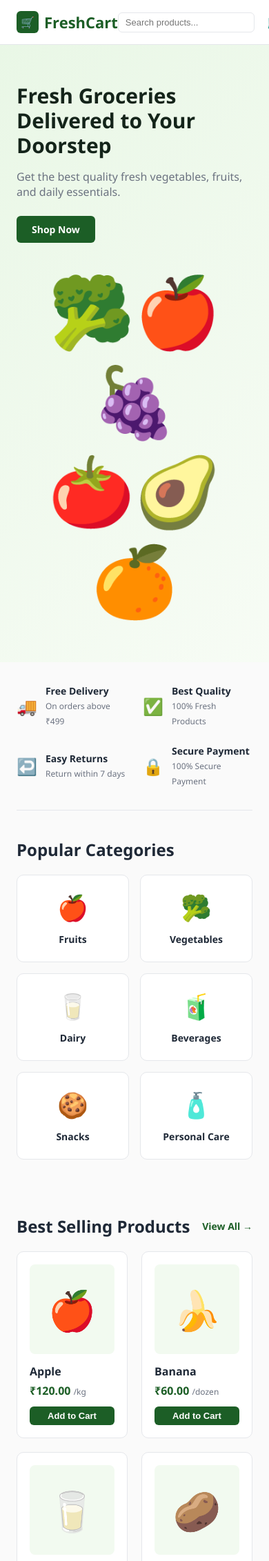
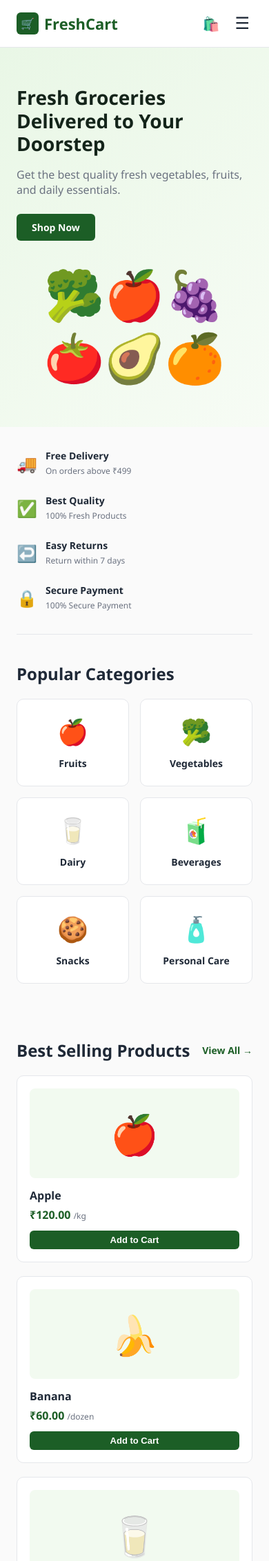
Before and after one commit to Neehari09/Freshcart, a Django app: page / in a window 390 px wide; the page is wider, and only the part inside the window is pictured. Shown: the top 2263 px of that part at 69% size. Run offline with Django 5.2, Linux system fonts and the light colour scheme; data comes from the database, SQL or seed files in the repository; both versions use the stored data as it was after the commit.

Commit message:
Made project fully responsive and added Google Maps to contact form

```diff
--- a/store/static/store/css/style.css
+++ b/store/static/store/css/style.css
@@ -120,6 +120,16 @@ img {
   display: flex;
   align-items: center;
   justify-content: center;
+}
+
+.mobile-menu-toggle {
+  display: none;
+  background: none;
+  border: none;
+  font-size: 24px;
+  color: var(--text-dark);
+  cursor: pointer;
+  padding: 4px;
 }
 
 /* ---------- Buttons ---------- */
@@ -822,10 +832,59 @@ img {
   .feature-strip { grid-template-columns: repeat(2, 1fr); }
   .footer-grid { grid-template-columns: 1fr 1fr; }
   .stats-row { grid-template-columns: repeat(2, 1fr); }
-  .main-nav { display: none; }
+
+  /* Mobile Navigation */
+  .mobile-menu-toggle {
+    display: block;
+  }
+  .main-nav {
+    display: none;
+    position: absolute;
+    top: 100%;
+    left: 0;
+    width: 100%;
+    background: #fff;
+    flex-direction: column;
+    gap: 0;
+    padding: 10px 0;
+    border-bottom: 1px solid var(--border);
+    box-shadow: var(--shadow);
+  }
+  .main-nav.active {
+    display: flex;
+  }
+  .main-nav a {
+    padding: 12px 24px;
+    border-bottom: none;
+    border-left: 3px solid transparent;
+  }
+  .main-nav a.active,
+  .main-nav a:hover {
+    background: var(--green-pale);
+    border-left-color: var(--green-dark);
+    border-bottom-color: transparent;
+  }
+}
+
+@media (max-width: 768px) {
+  .hero h1 { font-size: 34px; }
+  .detail-thumb-main { height: 280px; font-size: 100px; }
+  .about-grid .photo { height: 200px; }
 }
 
 @media (max-width: 560px) {
-  .category-grid, .product-grid { grid-template-columns: repeat(2, 1fr); }
-  .hero h1 { font-size: 30px; }
+  .category-grid { grid-template-columns: repeat(2, 1fr); }
+  .product-grid { grid-template-columns: 1fr; }
+  .feature-strip { grid-template-columns: 1fr; }
+  .footer-grid { grid-template-columns: 1fr; }
+  .stats-row { grid-template-columns: repeat(2, 1fr); }
+  .hero h1 { font-size: 28px; }
+  .hero-emoji-cluster { font-size: 70px; }
+  .search-form { display: none !important; }
+
+  .cart-table {
+    display: block;
+    overflow-x: auto;
+    white-space: nowrap;
+  }
 }
--- a/store/templates/store/base.html
+++ b/store/templates/store/base.html
@@ -22,13 +22,16 @@
         <a href="{% url 'store:contact' %}" class="{% if request.resolver_match.url_name == 'contact' %}active{% endif %}">Contact</a>
       </nav>
       <div class="header-actions">
-        <form action="{% url 'store:product_list' %}" method="get" style="display:flex">
+        <form action="{% url 'store:product_list' %}" method="get" class="search-form" style="display:flex">
           <input type="text" name="q" placeholder="Search products..." style="border:1px solid var(--border); border-radius:6px; padding:6px 10px; font-size:13px;">
         </form>
         <a href="{% url 'store:cart_detail' %}" class="cart-icon">
           🛍️
           {% if cart_item_count %}<span class="cart-badge">{{ cart_item_count }}</span>{% endif %}
         </a>
+        <button id="mobile-menu-toggle" class="mobile-menu-toggle" aria-label="Toggle menu">
+          ☰
+        </button>
       </div>
     </div>
   </header>
@@ -83,5 +86,17 @@
     </div>
   </footer>
 
+  <script>
+    document.addEventListener('DOMContentLoaded', function() {
+      const menuToggle = document.getElementById('mobile-menu-toggle');
+      const mainNav = document.querySelector('.main-nav');
+
+      if(menuToggle && mainNav) {
+        menuToggle.addEventListener('click', function() {
+          mainNav.classList.toggle('active');
+        });
+      }
+    });
+  </script>
 </body>
 </html>
--- a/store/templates/store/contact.html
+++ b/store/templates/store/contact.html
@@ -20,7 +20,7 @@
         <div>123, Green Street, Healthy City, India - 560001</div>
       </div>
 
-      <div class="map-placeholder">📍 Map preview</div>
+      <iframe src="https://www.google.com/maps/embed?pb=!1m18!1m12!1m3!1d15552.713322137682!2d77.585501!3d12.9715987!2m3!1f0!2f0!3f0!3m2!1i1024!2i768!4f13.1!3m3!1m2!1s0x3bae1670c9b44e6d%3A0xf8dfc3e8517e4fe0!2sBengaluru%2C%20Karnataka%20560001!5e0!3m2!1sen!2sin!4v1700000000000!5m2!1sen!2sin" width="100%" height="250" style="border:0; border-radius: var(--radius); margin-top: 20px;" allowfullscreen="" loading="lazy" referrerpolicy="no-referrer-when-downgrade"></iframe>
     </div>
 
     <div class="contact-card">
```
Also changed, not shown: db.sqlite3.
